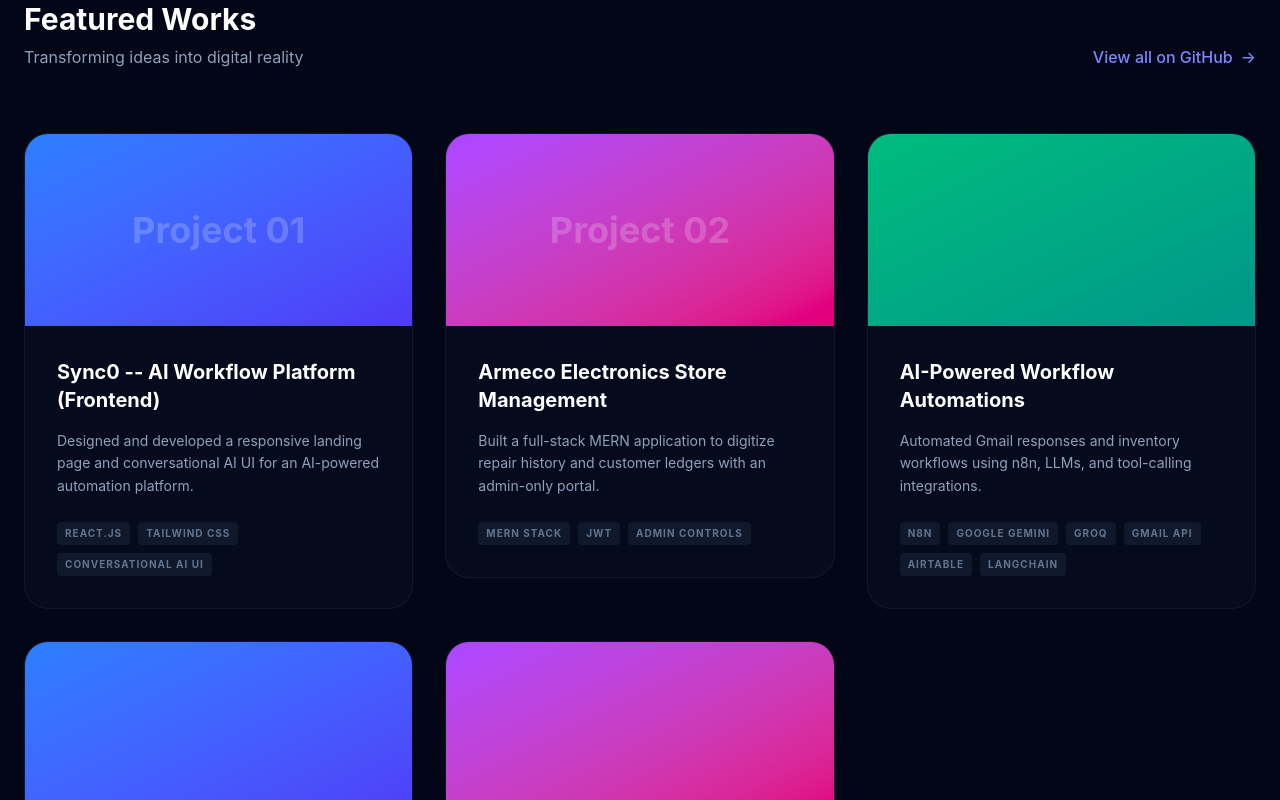
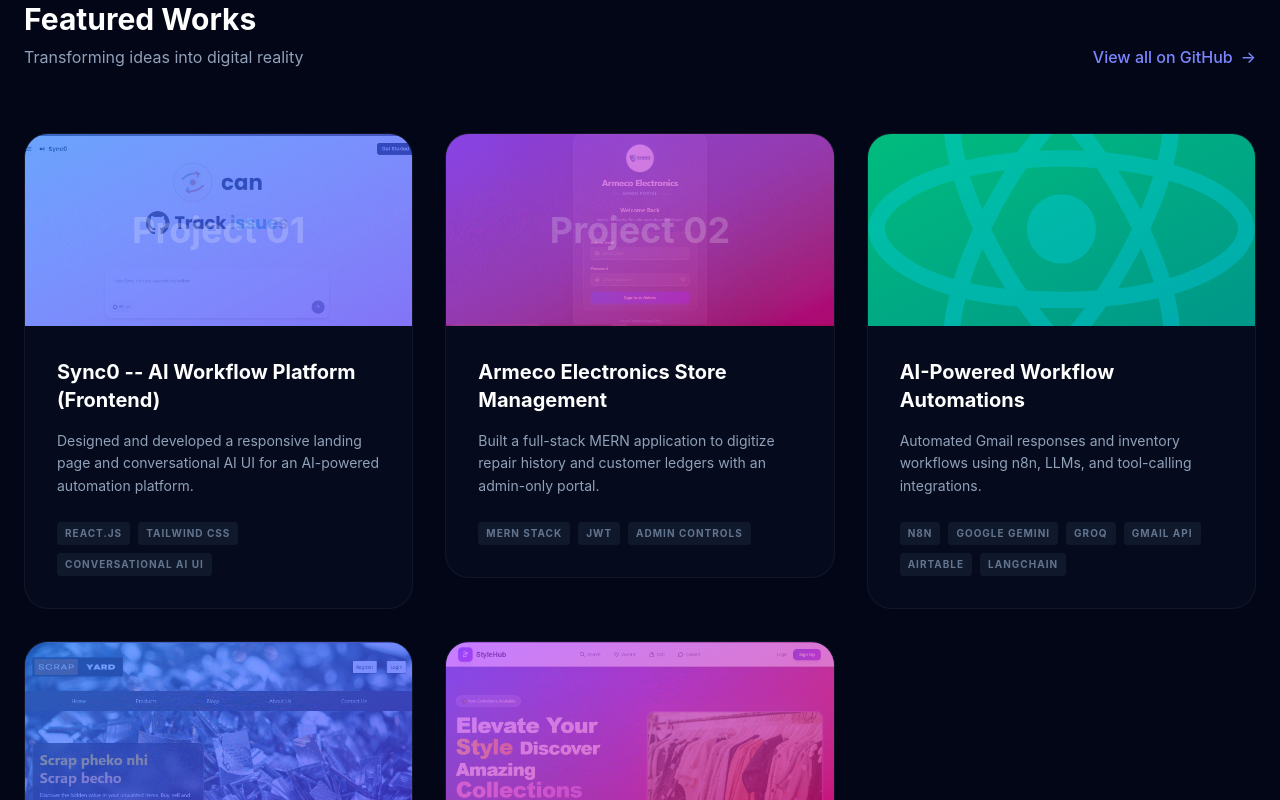
Before and after one commit to alihamza-12/portfolio, a React app: page / in a window 1280 px wide. Shown: the part 3460-4260 px from the top of the page. Built offline with nearby package versions, Linux system fonts and the light colour scheme; the HTML template or start-up script is replaced by a standard one.

Commit message:
Pictures are applied on the Projects

```diff
--- a/src/components/Projects.jsx
+++ b/src/components/Projects.jsx
@@ -1,5 +1,11 @@
 import React from "react";
 import Reveal from "./Reveal";
+
+import sync0Img from "../assets/synco.GIF";
+import armecoImg from "../assets/newarmeco.GIF";
+import aiWorkflowImg from "../assets/react.svg";
+import scrapImg from "../assets/Scrapyad.GIF";
+import ecommerceImg from "../assets/ecommerce.GIF";
 
 const Projects = () => {
   const projects = [
@@ -12,6 +18,7 @@
       live: "https://sync0.dev",
       color: "from-blue-500 to-indigo-600",
       showIndex: true,
+      image: sync0Img,
     },
     {
       title: "Armeco Electronics Store Management",
@@ -22,6 +29,7 @@
       live: "https://nae-store-frontend.vercel.app/",
       color: "from-purple-500 to-pink-600",
       showIndex: true,
+      image: armecoImg,
     },
     {
       title: "AI-Powered Workflow Automations",
@@ -39,6 +47,7 @@
       live: null,
       color: "from-emerald-500 to-teal-600",
       showIndex: false,
+      image: aiWorkflowImg,
     },
     {
       title: "Scrap Yard Management System",
@@ -49,6 +58,7 @@
       live: "https://scrap-yard-six.vercel.app/",
       color: "from-blue-500 to-indigo-600",
       showIndex: false,
+      image: scrapImg,
     },
     {
       title: "E-commerce Outfit Platform (Frontend Only)",
@@ -59,6 +69,7 @@
       live: "https://e-commerce-outfits-eta.vercel.app/",
       color: "from-purple-500 to-pink-600",
       showIndex: false,
+      image: ecommerceImg,
     },
   ];
 
@@ -88,12 +99,18 @@
           {projects.map((project, idx) => (
             <Reveal key={idx} delay={idx * 0.1}>
               <div className="group relative bg-slate-900/30 border border-white/5 rounded-3xl overflow-hidden hover:border-white/10 transition-all flex flex-col h-full">
-                {/* Card Header (Gradient Image Placeholder) */}
                 <div
                   className={`h-48 bg-gradient-to-br ${project.color} p-8 flex items-center justify-center relative`}
                 >
+                  <img
+                    src={project.image}
+                    alt={project.title}
+                    className="absolute inset-0 w-full h-full object-cover opacity-30 group-hover:opacity-60 transition-opacity"
+                  />
+
+                  {/* index watermark */}
                   {project.showIndex ? (
-                    <div className="text-center">
+                    <div className="text-center relative z-10">
                       <p className="text-white font-bold opacity-20 text-4xl select-none">
                         Project 0{idx + 1}
                       </p>
@@ -102,7 +119,7 @@
 
                   {/* Overlay Links */}
                   {project.github || project.live ? (
-                    <div className="absolute inset-0 bg-slate-950/60 backdrop-blur-sm opacity-0 group-hover:opacity-100 transition-opacity flex items-center justify-center gap-4">
+                    <div className="absolute inset-0 z-20 bg-slate-950/60 backdrop-blur-sm opacity-0 group-hover:opacity-100 transition-opacity flex items-center justify-center gap-4">
                       {project.github ? (
                         <a
                           href={project.github}
@@ -127,7 +144,6 @@
                   ) : null}
                 </div>
 
-                {/* Card Body */}
                 <div className="p-8 flex-1 flex flex-col">
                   <h3 className="text-xl font-bold text-white mb-4 group-hover:text-indigo-400 transition-colors">
                     {project.title}
```
